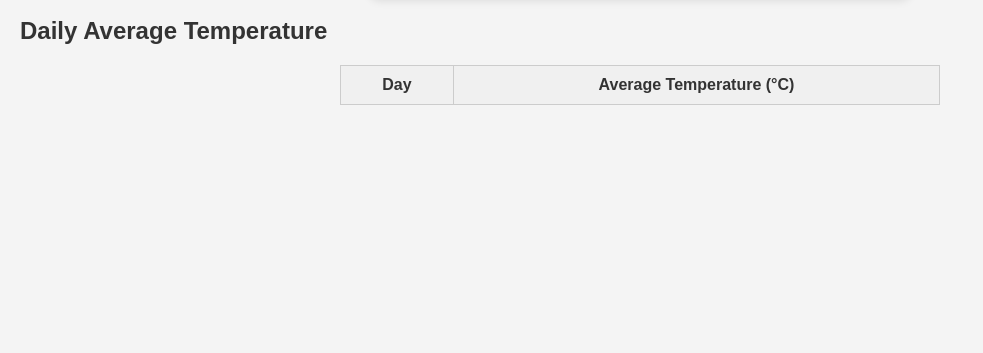
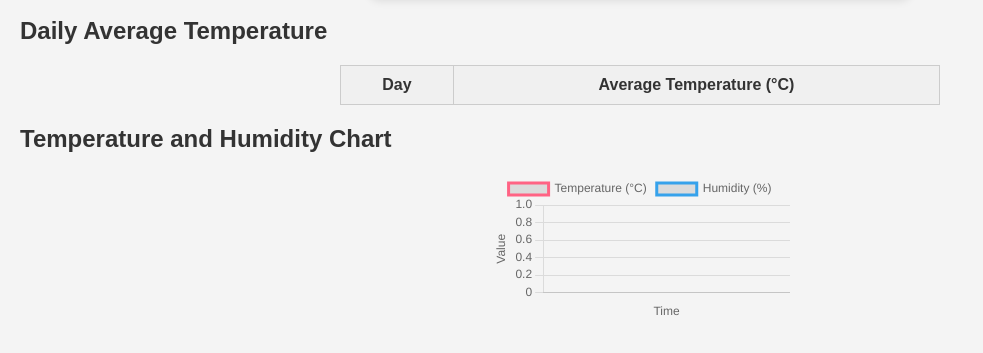
Before and after one commit to VisawaPRO/em-pj, a website: page express/public/index.html in a window 1280 px wide. Shown: the part 163-516 px from the top of the page, without its empty margins (0-983 px from the left). Drawn offline with nearby package versions, Linux system fonts and the light colour scheme; no server answers.

Commit message:
add graph

```diff
--- a/express/public/index.html
+++ b/express/public/index.html
@@ -67,7 +67,14 @@
         #temperatureTable th {
             background-color: #f0f0f0;
         }
+        #temperatureChart {
+            margin-top: 20px;
+            max-width: 600px;
+            margin-left: auto;
+            margin-right: auto;
+        }
     </style>
+    <script src="https://cdn.jsdelivr.net/npm/chart.js"></script> <!-- Chart.js Library -->
 </head>
 <body>
     <h1>ESP32 Sensor Data</h1>
@@ -86,12 +93,61 @@
         </tbody>
     </table>
 
+    <h2>Temperature and Humidity Chart</h2>
+    <canvas id="temperatureChart"></canvas> <!-- Canvas for Chart.js -->
+
     <script>
         const sensorDataDiv = document.getElementById('sensorData');
         const temperatureTableBody = document.querySelector('#temperatureTable tbody');
+        const ctx = document.getElementById('temperatureChart').getContext('2d');
 
         let hourlyTemperatures = [];
         let dailyAverages = [];
+        let temperatureData = [];
+        let humidityData = [];
+        let labels = [];
+
+        // Initialize Chart.js
+        const temperatureChart = new Chart(ctx, {
+            type: 'line',
+            data: {
+                labels: labels,
+                datasets: [
+                    {
+                        label: 'Temperature (°C)',
+                        data: temperatureData,
+                        borderColor: 'rgba(255, 99, 132, 1)',
+                        fill: false,
+                        tension: 0.1
+                    },
+                    {
+                        label: 'Humidity (%)',
+                        data: humidityData,
+                        borderColor: 'rgba(54, 162, 235, 1)',
+                        fill: false,
+                        tension: 0.1
+                    }
+                ]
+            },
+            options: {
+                responsive: true,
+                scales: {
+                    x: {
+                        title: {
+                            display: true,
+                            text: 'Time'
+                        }
+                    },
+                    y: {
+                        title: {
+                            display: true,
+                            text: 'Value'
+                        },
+                        min: 0
+                    }
+                }
+            }
+        });
 
         // Function to calculate heat index
         function calculateHeatIndex(temperature, humidity) {
@@ -134,6 +190,7 @@
             .then(data => {
                 displaySensorData(data);
                 updateTemperatureAverages(data.temperature);
+                updateChart(data.temperature, data.humidity);
             })
             .catch(error => {
                 console.error('Error:', error);
@@ -202,12 +259,24 @@
             });
         }
 
-        // Fetch sensor data immediately and set up an interval to fetch it every 5 seconds
-        fetchSensorData();  // Fetch data immediately when the page loads
-        setInterval(fetchSensorData, 5000);  // Continue fetching data every 5 seconds
+        // Function to update the chart with new data
+        function updateChart(temperature, humidity) {
+            const currentTime = new Date().toLocaleTimeString();
 
-        // Update table every hour
-        setInterval(updateTemperatureTable, 3600000); // Every hour (3600000 ms)
+            // Add new data to the chart
+            labels.push(currentTime);
+            temperatureData.push(temperature);
+            humidityData.push(humidity);
+
+            // Update chart data
+            temperatureChart.update();
+        }
+
+        // Fetch sensor data every 5 minutes
+        setInterval(fetchSensorData, 300000); // 300000 ms = 5 minutes
+
+        // Initial fetch
+        fetchSensorData();
     </script>
 </body>
 </html>
```
